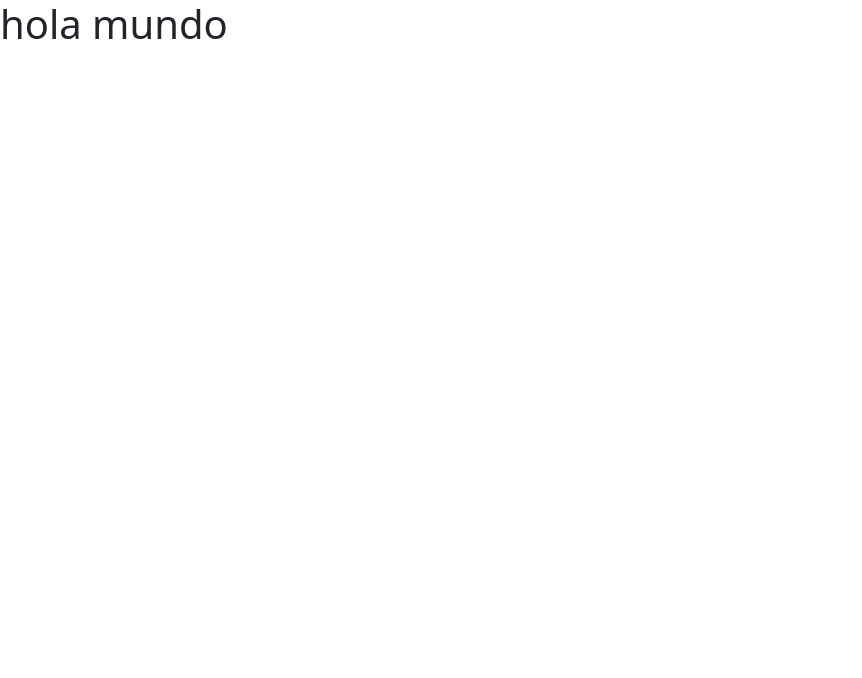
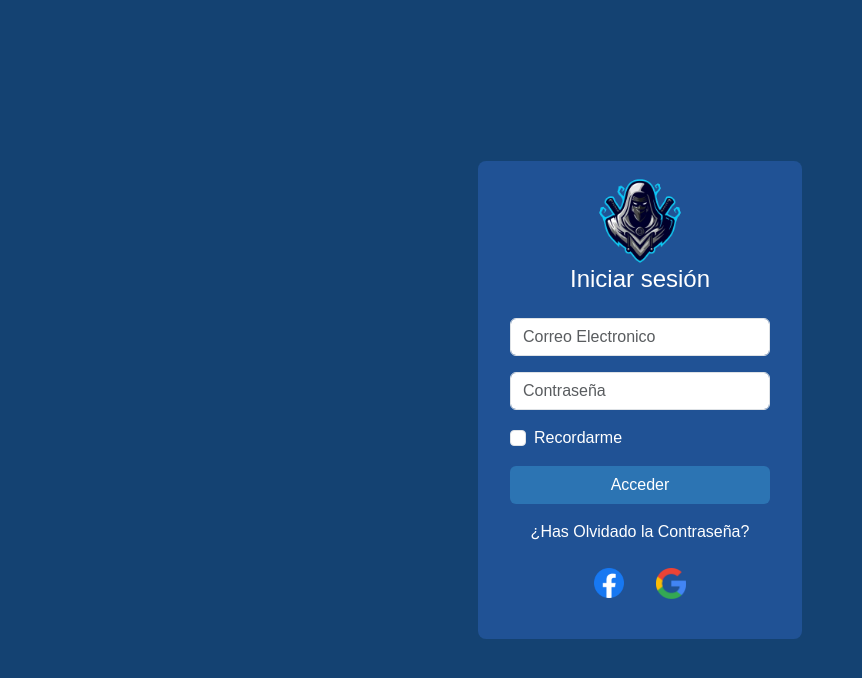
Before and after one commit to ivaneconomo/game-plus, a plain HTML site: page login.html in a window 1280 px wide. Shown: the whole page, without its empty margins (0-862 px from the left). Drawn offline with nearby package versions, Linux system fonts and the light colour scheme.

Commit message:
armando login

```diff
--- a/login.html
+++ b/login.html
@@ -4,17 +4,80 @@
   <meta charset="UTF-8">
   <meta http-equiv="X-UA-Compatible" content="IE=edge">
   <meta name="viewport" content="width=device-width, initial-scale=1.0">
-  <title>Document</title>
+  <title>Login</title>
   <link rel="icon" href="./assets/logo.png">
   <link href="https://cdn.jsdelivr.net/npm/bootstrap@5.3.0-alpha1/dist/css/bootstrap.min.css" rel="stylesheet" integrity="sha384-GLhlTQ8iRABdZLl6O3oVMWSktQOp6b7In1Zl3/Jr59b6EGGoI1aFkw7cmDA6j6gD" crossorigin="anonymous">
+  <link rel="stylesheet" href="./styles/login.css">
 </head>
 <body>
   <header>
-    <h1>hola mundo</h1>
 
   </header>
 
   <main>
+    <div class="container-fluid contenedor vh-100 d-flex  text-white justify-content-center align-items-center ">
+      <div class="row divs d-inline-block  text-white   p-3 rounded-3 ">
+        <div class="d-flex justify-content-center col-12"><img src="./assets/logo.png" alt="logo" class="img mx-5" ></div>
+        <h4 class="text-center text-white">Iniciar sesión</h4>
+
+        <form name="login" class="text-dark p-3 imp">
+          <div class="mb-3 ">
+            <input type="email" name="usuario" value="" class="form-control " id="floatingInput" placeholder="Correo Electronico">
+          </div>
+          <div class=" mb-3">
+            <input type="password" name="contraseña" value="" class="form-control" id="floatingPassword" placeholder="Contraseña">
+          </div>
+          <div class="mb-3 form-check">
+            <input type="checkbox" class="form-check-input" id="exampleCheck1">
+            <label class="form-check-label text-white" for="exampleCheck1">Recordarme</label>
+          </div>
+          <div class="d-flex justify-content-center">
+          <input type="button" value="Acceder" class="btn btnmarg text-white" ></input>
+          </div>
+
+          <div class="mt-3 text-center">
+            <!-- <a href="#" class="text-white text-decoration-none">¿Has Olvidado la Contraseña?</a> -->
+
+            <!-- Button trigger modal -->
+          <a class="text-white text-decoration-none" data-bs-toggle="modal" data-bs-target="#exampleModal">
+            ¿Has Olvidado la Contraseña?</a>
+
+<!-- Modal -->
+<div class="modal fade" id="exampleModal" tabindex="-1" aria-labelledby="exampleModalLabel" aria-hidden="true">
+  <div class="modal-dialog">
+    <div class="modal-content">
+      <div class="modal-header">
+        <h1 class="modal-title fs-5 text-center" id="exampleModalLabel">Recuperación de Contraseña</h1>
+        <button type="button" class="btn-close" data-bs-dismiss="modal" aria-label="Close"></button>
+      </div>
+      <div class="modal-body">
+        <p>Escribe un correo electronico de la cuenta que no puedes acceder. Te enviaremos
+          un correo con los pasos a seguir.
+        </p>
+        <div>
+          <input type="email " class="form-control" id="floatingPassword" placeholder="Contraseña">
+        </div>
+      </div>
+      <div class="modal-footer">
+        <button type="button" class="btn btn-primary" data-bs-dismiss="modal">Cerrar</button>
+        <button type="button" class="btn btn-primary">Enviar</button>
+      </div>
+    </div>
+  </div>
+</div>
+
+          </div>
+
+          <div class="d-flex justify-content-center my-2">
+            <a class="mx-3 mt-3" href="#"><img src="./assets/facebooklogin.png" width="30px" alt="facebook"></a>
+            <a class="mx-3 mt-3" href="#"><img src="./assets/googlelogin.png" width="30px" alt="gmail"></a>
+          </div>
+
+        </form>
+      </div>
+    </div>
+
+
 
   </main>
 
@@ -22,7 +85,7 @@
 
   </footer>
 
-  <script src="./js/app.js"></script>
+  <script src="./js/login.js"></script>
   <script src="https://cdn.jsdelivr.net/npm/bootstrap@5.3.0-alpha1/dist/js/bootstrap.bundle.min.js" integrity="sha384-w76AqPfDkMBDXo30jS1Sgez6pr3x5MlQ1ZAGC+nuZB+EYdgRZgiwxhTBTkF7CXvN" crossorigin="anonymous"></script>
 </body>
 </html>
--- /dev/null
+++ b/styles/login.css
@@ -0,0 +1,30 @@
+body{
+  font-family: 'Crimson Text', serif;
+font-family: 'Josefin Sans', sans-serif;
+}
+
+.contenedor{
+  background: #144272;
+}
+
+
+main{
+  background-color:#ffff;
+}
+.divs{
+  background-color:#205295;
+}
+
+.btnmarg{
+  background:#2C74B3;
+  width: 260px;
+
+}
+.btnmarg:hover{
+background:#0A2647;
+}
+
+
+.img{
+  width: 100px;
+}
```
Also changed, not shown: js/login.js (added).
